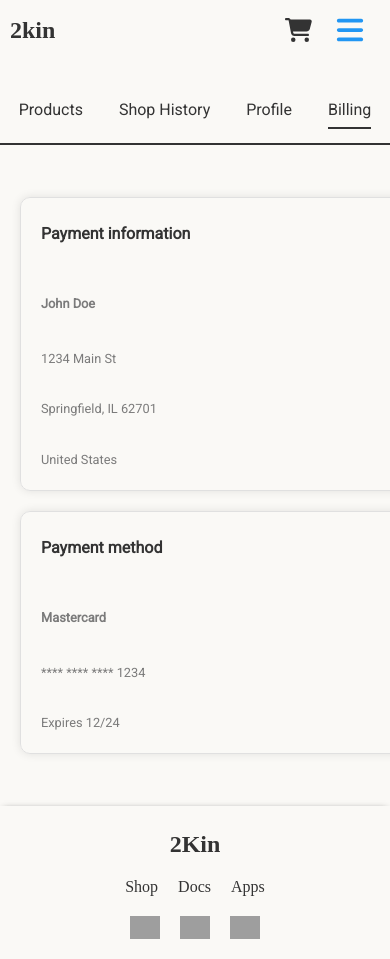
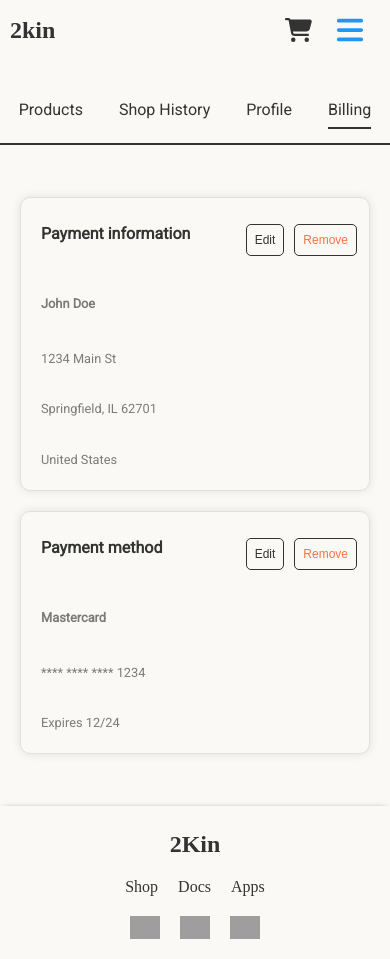
Before and after one commit to SirSicard/2KIN-Onboarding, a React (Vite) app in the folder client/: page /user/billing in a window 390 px wide. Built offline with nearby package versions, Linux system fonts and the light colour scheme; grey boxes are pictures that could not be loaded.

Commit message:
fix responsive for billing page

```diff
--- a/client/src/styles/billingPage.css
+++ b/client/src/styles/billingPage.css
@@ -34,7 +34,6 @@ gap: 20px;
 .payment {
   position: relative;
   width: 100%;
-  min-width: 800px;
   max-height: fit-content;
   display: flex;
   flex-direction: column;
```
